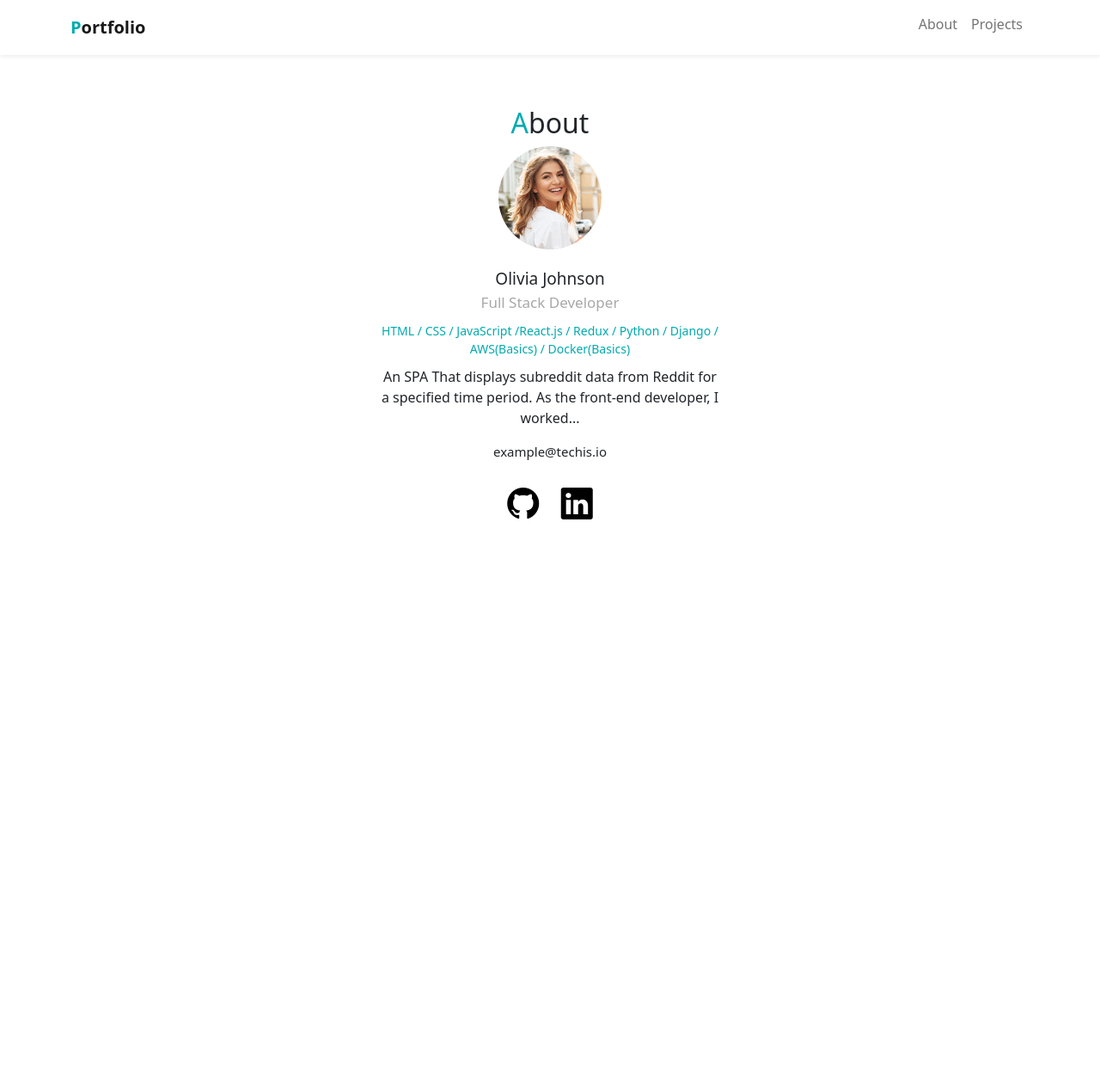
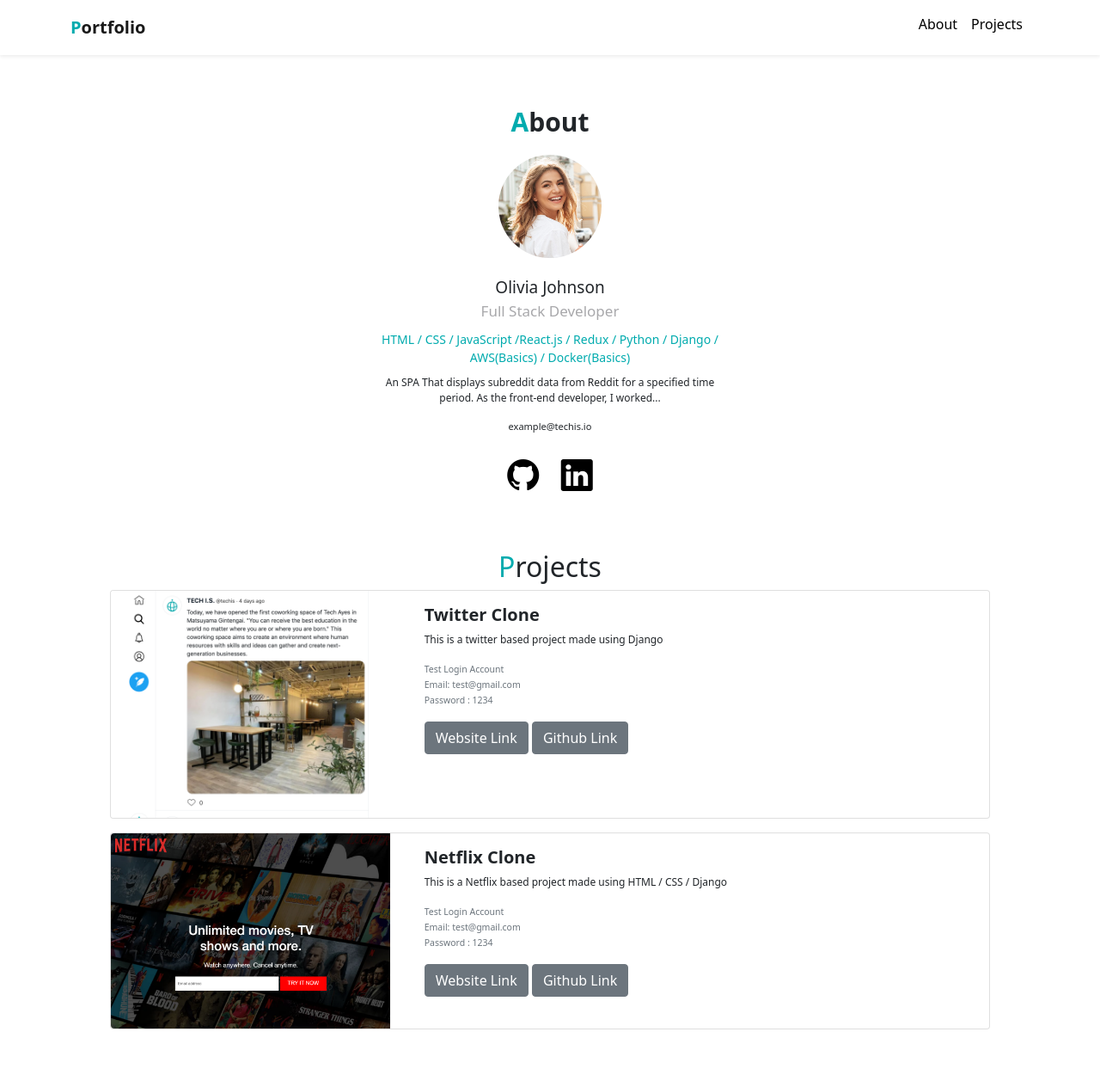
Before and after one commit to premsingh99/portfolio, a PHP site: page / in a window 1280 px wide. Shown: the whole page at 86% size. Before the commit the page ends 604 px from the top, so only its background shows below. Run offline with PHP 8.4, Linux system fonts and the light colour scheme.

Commit message:
Created the Project Section

```diff
--- a/index.html
+++ b/index.html
@@ -23,7 +23,7 @@
                 <a class="nav-link font-black"  href="#about">About</a>
               </li>
               <li class="nav-item">
-                <a class="nav-link font-black"  href="#projects">Projects</a>
+                <a class="nav-link font-black"  href="#project">Projects</a>
               </li>
             </ul>
           </div>
@@ -49,5 +49,54 @@
     <script src="https://cdn.jsdelivr.net/npm/bootstrap@5.0.2/dist/js/bootstrap.bundle.min.js"
     integrity="sha384-MrcW6ZMFYlzcLA8Nl+NtUVF0sA7MsXsP1UyJoMp4YLEuNSfAP+JcXn/tWtIaxVXM"
     crossorigin="anonymous"></script>
+
+    <div id="project">
+      <h2><span class="font-primary">P</span>rojects</h2>
+      <div class="card mb-3" >
+        <div class="row">
+          <div class="col-md-4">
+            <img src="img/project-twitter.png" class="img-fluid rounded-start" alt="Twitter project">
+          </div>
+          <div class="col-md-8">
+            <div class="card-body">
+              <h5 class="card-title">Twitter Clone</h5>
+              <p class="card-text">This is a twitter based project made using Django</p>
+
+              <p class="card-text"><small class="text-muted">
+                Test Login Account <br>
+                Email: test@gmail.com <br>
+                Password : 1234
+              </small></p>
+              <a href="#" target="_blank" class="btn btn-secondary">Website Link</a>
+              <a href="#" target="_blank" class="btn btn-secondary">Github Link</a>
+
+            </div>
+          </div>
+        </div>
+      </div>
+
+      <div class="card mb-3" >
+        <div class="row">
+          <div class="col-md-4">
+            <img src="img/project-netflix.png" class="img-fluid rounded-start" alt="Twitter project">
+          </div>
+          <div class="col-md-8">
+            <div class="card-body">
+              <h5 class="card-title">Netflix Clone</h5>
+              <p class="card-text">This is a Netflix based project made using HTML / CSS / Django</p>
+
+              <p class="card-text"><small class="text-muted">
+                Test Login Account <br>
+                Email: test@gmail.com <br>
+                Password : 1234
+              </small></p>
+              <a href="#" target="_blank" class="btn btn-secondary">Website Link</a>
+              <a href="#" target="_blank" class="btn btn-secondary">Github Link</a>
+
+            </div>
+          </div>
+        </div>
+      </div>
+    </div>
   </body>
 </html>
--- a/style.css
+++ b/style.css
@@ -14,6 +14,13 @@
     font-size: 20px;
     font-weight: bold;
 }
+
+
+
+p {
+    font-size: 12px;
+}
+
 
 /*
  ABOUT
@@ -53,7 +60,7 @@
 
 #about .email {
     margin-top: 14px;
-    font-size: 15px;
+    font-size: 11px;
 }
 
 #about .icons {
@@ -66,3 +73,32 @@
     color: black;
 
 }
+#about h2 {
+    font-size: 30px;
+    font-weight: bold;
+    margin-bottom: 20px;
+}
+a.font-black {
+    color: #000 !important;
+    font-size: 16px;
+}
+
+/***
+PROJECT
+***/
+#project {
+    margin: 60px auto;
+    width: 80%;
+}
+
+#project h2 {
+    text-align: center;
+}
+
+#project .card img {
+    width:100%;
+}
+
+#project .card-title {
+    font-weight: bold;;
+}
```
Also changed, not shown: 1 other file.
